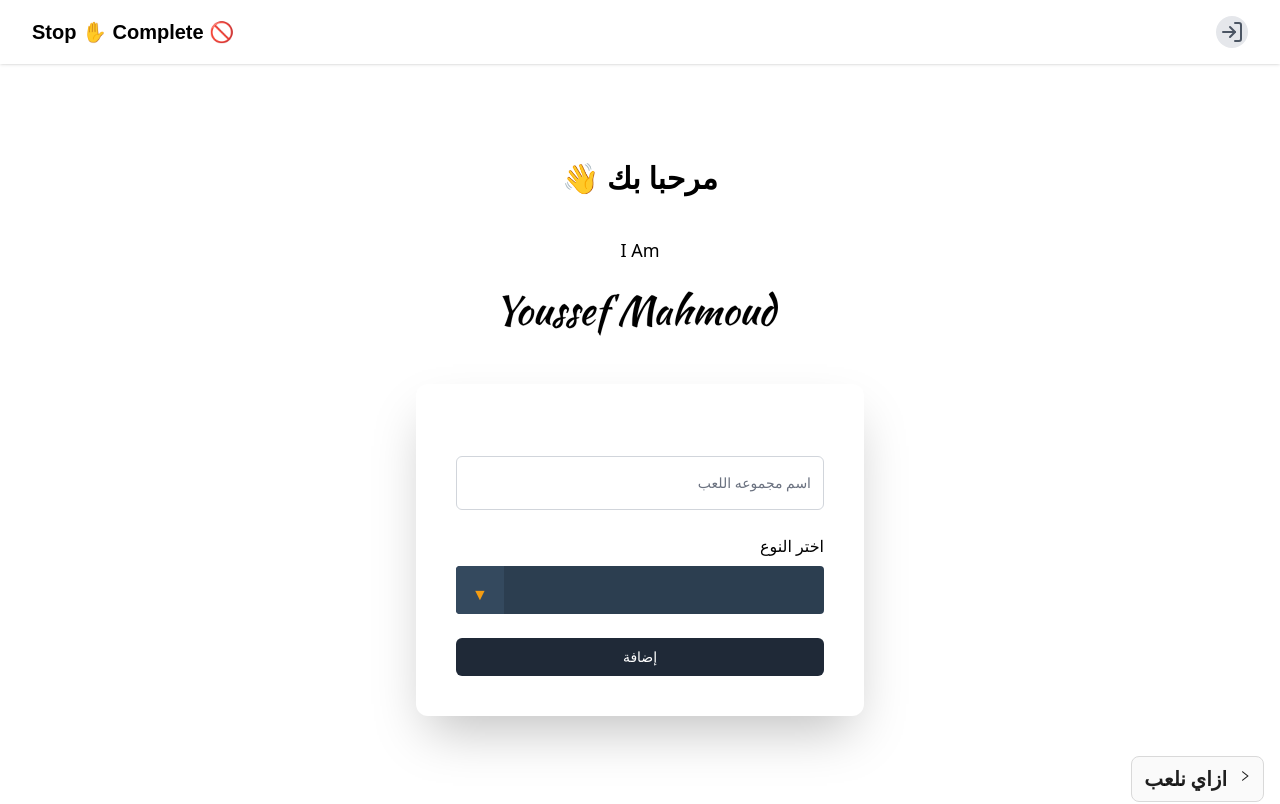
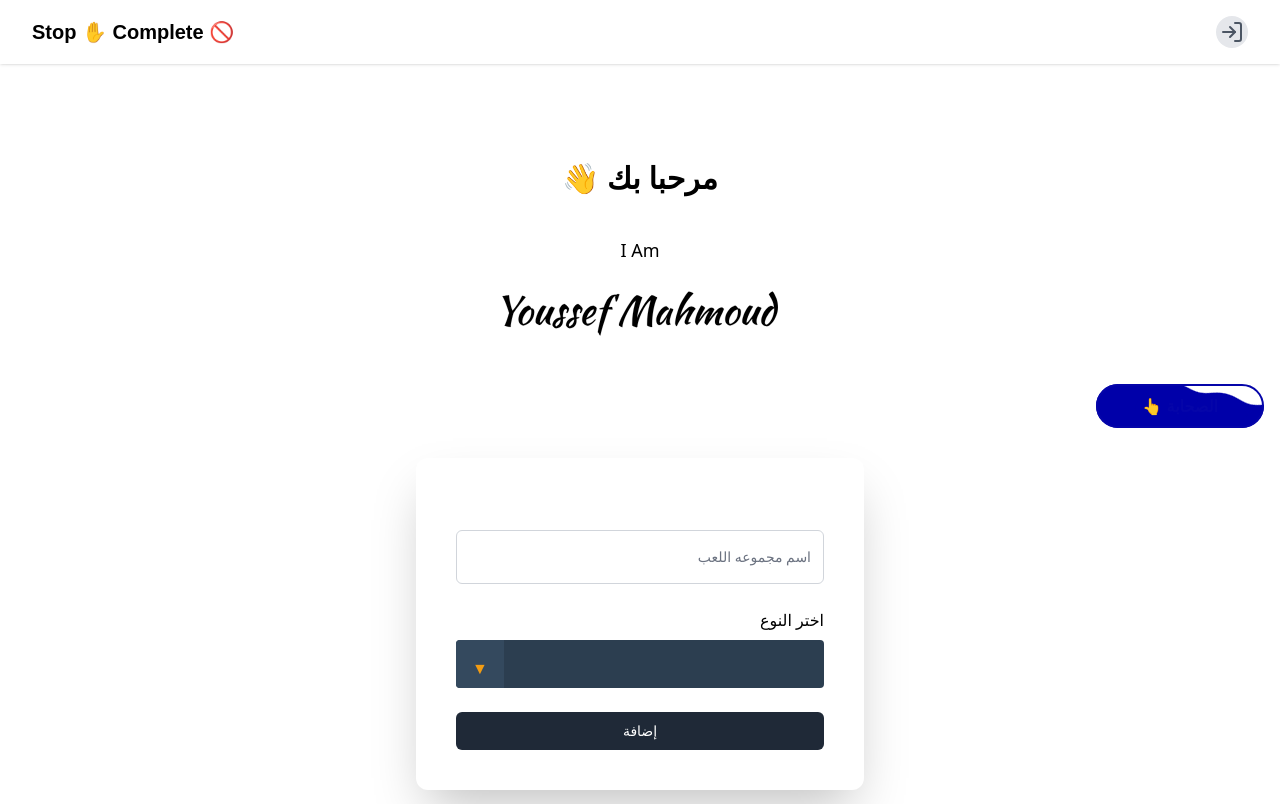
Before and after one commit to yousefjoe1/stop-complete-g, a React (Vite) app: page / in a window 1280 px wide. Shown: the top 804 px of the page. Built offline with nearby package versions, Linux system fonts and the light colour scheme.

Commit message:
make sahaba link in home and make animation - add animation css file

```diff
--- a/src/Pages/Home/Home.tsx
+++ b/src/Pages/Home/Home.tsx
@@ -6,10 +6,11 @@
 
 import { SubmitHandler, useForm } from "react-hook-form";
 import { useRef, useState } from "react";
-import {Collapse, message } from "antd";
+import { Collapse, message } from "antd";
 import { Group } from "../../types/d";
 import MyName from "../../_components/Animations/MyName";
 import GroupCard from "../../_components/Cards/GroupCard";
+import { Link } from "react-router-dom";
 
 interface GroupInputs {
   name: string;
@@ -46,9 +47,8 @@
     formState: { errors },
   } = useForm<GroupInputs>();
 
-  const groupType = useRef<string | undefined>('')
-  console.log("🚀 ~ Home ~ groupType:", groupType)
-
+  const groupType = useRef<string | undefined>("");
+  console.log("🚀 ~ Home ~ groupType:", groupType);
 
   const onSubmit: SubmitHandler<GroupInputs> = async (data) => {
     let h = {
@@ -62,24 +62,21 @@
       return;
     }
 
-
-    if (groupType.current == '') {
+    if (groupType.current == "") {
       msg("error", `اختر نوع اولا`);
       return;
     }
 
-
-
     let url = `${baseUrl}/api/groups`;
     let userdata = {
       name: data.name,
-      groupType: groupType.current
+      groupType: groupType.current,
     };
     setIsSubmit(true);
 
     let resp = await axios.post(url, userdata, h);
 
-    if (resp.data.code == 400 || resp.data.code != 201 ) {
+    if (resp.data.code == 400 || resp.data.code != 201) {
       msg("error", `${resp.data.msg} او هناك خطا اخر -- انت لست مسجل عندنا`);
     }
     if (resp.data.code == 201) {
@@ -87,9 +84,8 @@
       refetch();
     }
     setIsSubmit(false);
-    groupType.current = '';
+    groupType.current = "";
   };
-
 
   return (
     <>
@@ -99,9 +95,44 @@
         dir="rtl"
         className="min-h-screen lg:pt-10 pt-2 container mx-auto lg:px-0 px-5 pb-10"
       >
-        <h1 className="lg:text-3xl font-bold my-10 text-center">مرحبا بك 👋</h1>
+        <h1 className="lg:text-3xl font-bold lg:my-10 my-4 text-center">مرحبا بك 👋</h1>
 
         <MyName />
+
+        <Link to={`/all-info`} className="buttons">
+          <button className="blob-btn">
+            الصحابة
+            👆
+            <span className="blob-btn__inner">
+              <span className="blob-btn__blobs">
+                <span className="blob-btn__blob"></span>
+                <span className="blob-btn__blob"></span>
+                <span className="blob-btn__blob"></span>
+                <span className="blob-btn__blob"></span>
+              </span>
+            </span>
+          </button>
+          <br />
+
+        </Link>
+          <svg className="h-0" xmlns="http://www.w3.org/2000/svg" version="1.1">
+            <defs>
+              <filter id="goo">
+                <feGaussianBlur
+                  in="SourceGraphic"
+                  result="blur"
+                  stdDeviation="10"
+                ></feGaussianBlur>
+                <feColorMatrix
+                  in="blur"
+                  mode="matrix"
+                  values="1 0 0 0 0 0 1 0 0 0 0 0 1 0 0 0 0 0 21 -7"
+                  result="goo"
+                ></feColorMatrix>
+                <feBlend in2="goo" in="SourceGraphic" result="mix"></feBlend>
+              </filter>
+            </defs>
+          </svg>
 
         <motion.div
           initial={{ opacity: 0, y: -20 }}
@@ -128,7 +159,7 @@
             <div className="type-select">
               <h4>اختر النوع</h4>
               <div className="select mt-2">
-                <select onChange={(e)=> groupType.current = e.target.value}>
+                <select onChange={(e) => (groupType.current = e.target.value)}>
                   <option value=""></option>
                   <option value="دينية">دينية</option>
                   <option value="عامة">ثقافة عامة</option>
@@ -183,7 +214,7 @@
         ) : (
           <div className="grid lg:grid-cols-2 gap-8">
             {data?.data?.map((group: Group) => (
-                <GroupCard key={group._id} group={group}  />
+              <GroupCard key={group._id} group={group} />
             ))}
           </div>
         )}
--- /dev/null
+++ b/src/animations.css
@@ -0,0 +1,106 @@
+.buttons {
+    margin-top: 50px;
+    text-align: center;
+    border-radius: 30px;
+  }
+
+  .blob-btn {
+    z-index: 1;
+    position: relative;
+    padding: 10px 46px;
+    margin-bottom: 30px;
+    text-align: center;
+    text-transform: uppercase;
+    color: #0505A9;
+    font-size: 16px;
+    font-weight: bold;
+    background-color: transparent;
+    outline: none;
+    border: none;
+    cursor: pointer;
+    border-radius: 30px;
+  }
+
+  .blob-btn:before {
+    content: "";
+    z-index: 1;
+    position: absolute;
+    left: 0;
+    top: 0;
+    width: 100%;
+    height: 100%;
+    border: 2px solid #0505A9;
+    border-radius: 30px;
+  }
+
+  .blob-btn:after {
+    content: "";
+    z-index: -2;
+    position: absolute;
+    left: 3px;
+    top: 3px;
+    width: 100%;
+    height: 100%;
+    border-radius: 30px;
+    background: transparent;
+  }
+
+  .blob-btn__inner {
+    z-index: -1;
+    overflow: hidden;
+    position: absolute;
+    left: 0;
+    top: 0;
+    width: 100%;
+    height: 100%;
+    border-radius: 30px;
+    background: #ffffff;
+  }
+
+  .blob-btn__blobs {
+    position: relative;
+    display: block;
+    height: 100%;
+    filter: url("#goo");
+  }
+
+  .blob-btn__blob {
+    position: absolute;
+    top: 2px;
+    width: 25%;
+    height: 100%;
+    background: #0505A9;
+    border-radius: 100%;
+    transform: translate3d(0, 150%, 0) scale(1.7);
+    animation: blob-move 4s ease-in-out infinite;
+  }
+
+  .blob-btn__blob:nth-child(1) {
+    left: 0%;
+    animation-delay: 0s;
+  }
+
+  .blob-btn__blob:nth-child(2) {
+    left: 30%;
+    animation-delay: 0.2s;
+  }
+
+  .blob-btn__blob:nth-child(3) {
+    left: 60%;
+    animation-delay: 0.4s;
+  }
+
+  .blob-btn__blob:nth-child(4) {
+    left: 90%;
+    animation-delay: 0.6s;
+  }
+
+  /* Keyframes for the blob animation */
+  @keyframes blob-move {
+    0%, 100% {
+      transform: translate3d(0, 150%, 0) scale(1.4);
+    }
+    50% {
+      transform: translate3d(0, 0, 0) scale(1.7);
+    }
+  }
--- a/src/main.tsx
+++ b/src/main.tsx
@@ -6,6 +6,7 @@
 import { QueryClient, QueryClientProvider } from "@tanstack/react-query";
 
 import "./index.css";
+import "./animations.css";
 
 import MainLayout from "./_components/MainLayout/MainLayout.tsx";
 import withSuspense from "./_components/withSuspense.tsx";
```
